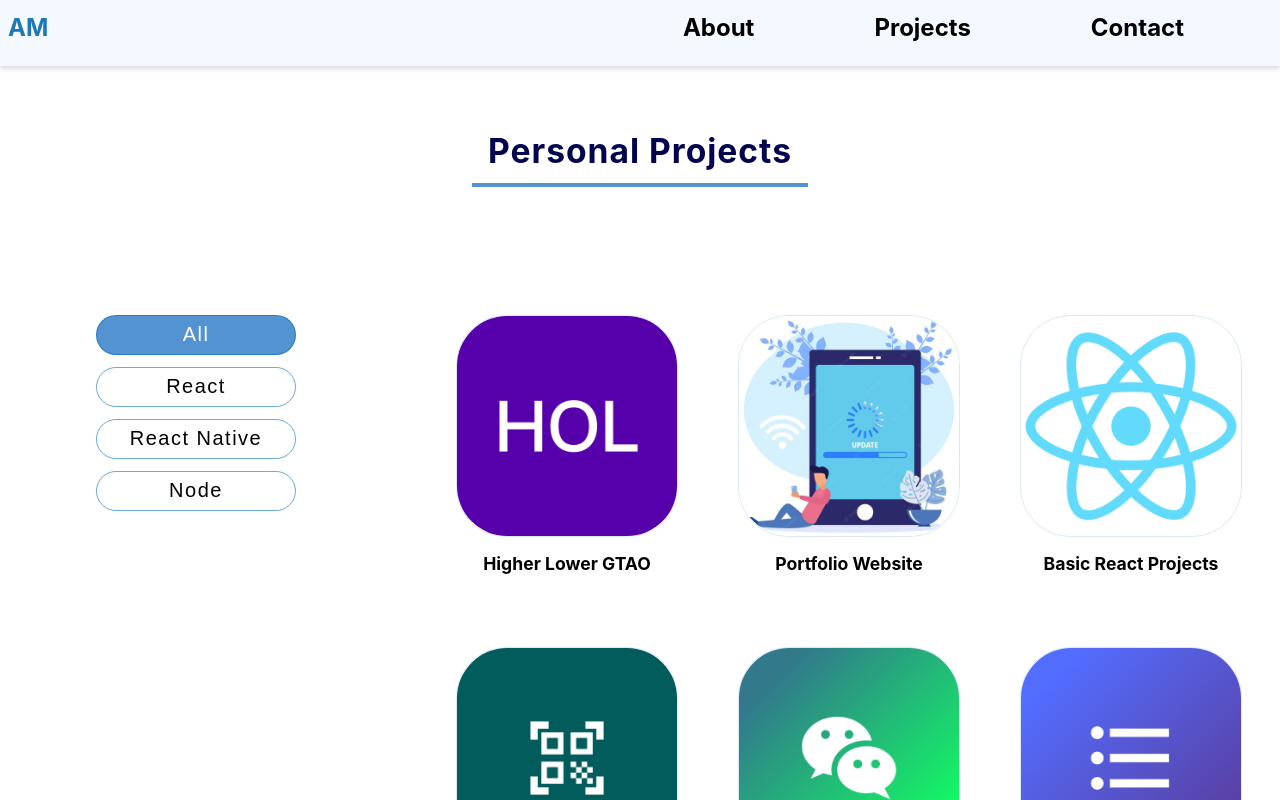
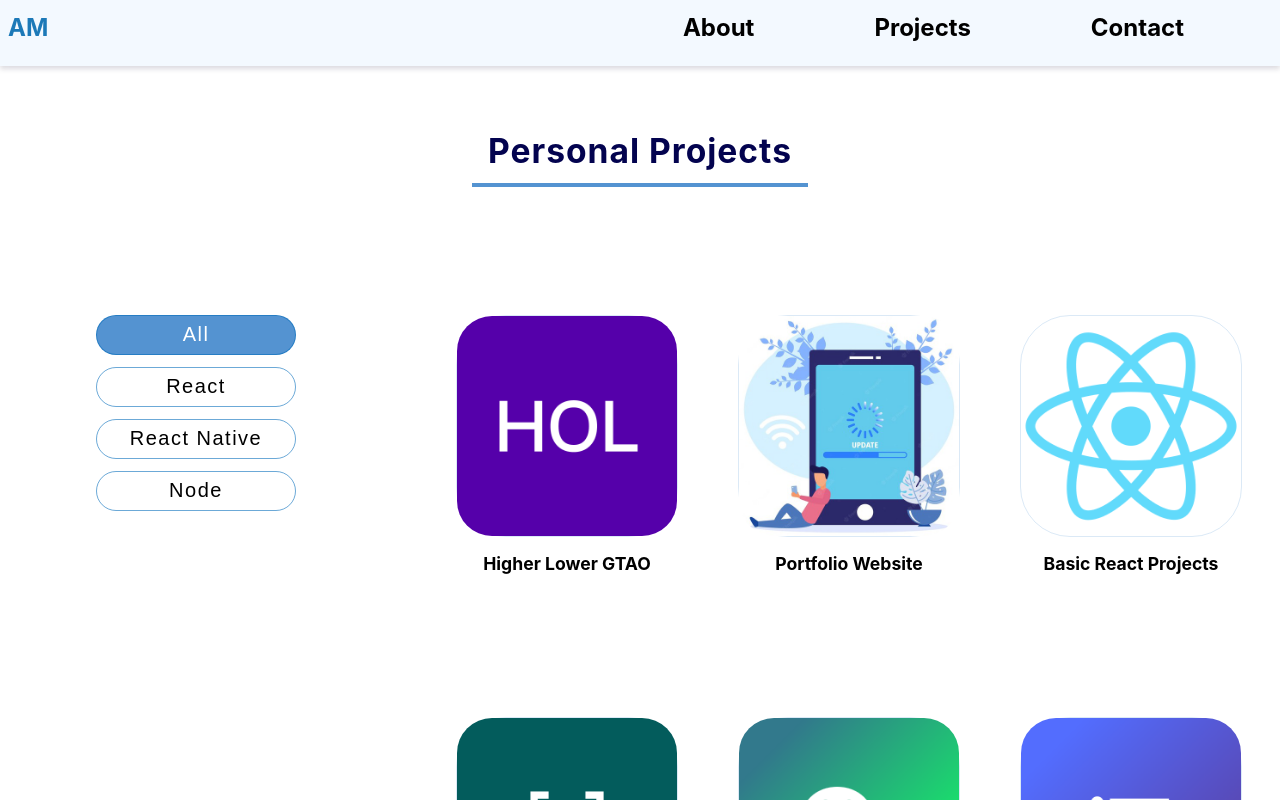
Before and after one commit to AryamanMishra/Portfolio-Website, a React (Create React App) app: page /projects in a window 1280 px wide. Shown: the top 800 px of the page. Built offline with nearby package versions, Linux system fonts and the light colour scheme.

Commit message:
updated cards

```diff
--- a/src/components/Projects/ProjectCard.js
+++ b/src/components/Projects/ProjectCard.js
@@ -15,7 +15,6 @@ const ProjectCard = ({ project })=> {
                 </div>
                 <div className="project-card-back">
                     <p>{desc}</p>
-
                     <div className='project-links'>
                         <a href={githubLink} target='_blank' rel="noreferrer">
                             <AiFillGithub color='black' size={25}/>
--- a/src/components/Projects/Projects.js
+++ b/src/components/Projects/Projects.js
@@ -47,6 +47,7 @@ const Projects = ()=> {
                                 projectTags.map((tagObj,idx)=> {
                                     return (
                                         <button
+                                            key={idx}
                                             className={`single-tag ${idx === activeTagIndex && 'active-tag'}`}
                                             onClick={()=>filterList(tagObj.tag,idx)}
 
--- a/src/styles/Projects.css
+++ b/src/styles/Projects.css
@@ -60,7 +60,7 @@
 .personal-projects-center {
 	display: grid;
 	column-gap: 60px;
-	row-gap: 110px;
+	row-gap: 180px;
 	grid-template-columns: auto auto auto;
 
 }
@@ -91,7 +91,7 @@
 	object-fit: contain;
 	width: 100%;
 	height: 100%;
-	border-radius: 50px;
+	border-radius: 35px;
 }
 
 .project-card-inner {
@@ -104,15 +104,14 @@
 
 .project-card:hover .project-card-inner {
 	transform: rotateY(180deg);
-	-webkit-backface-visibility: hidden;
-	backface-visibility:hidden;
 }
 
 .project-card-front, .project-card-back {
 	width: 100%;
 	height: 100%;
 	-webkit-backface-visibility: hidden;
-	backface-visibility:hidden
+	backface-visibility:hidden;
+	z-index: 2;
 }
 
 .project-card-front {
@@ -120,8 +119,6 @@
 }
 
 .project-card-front h2{
-	/* background-color: rgba(84, 147, 209, 0.518);
-	color: black; */
 	font-size: 1.1em;
 	border-radius: 50px;
 	padding: 0.25em 0.25em;
@@ -134,13 +131,13 @@
 	justify-content: space-between;
 	color: black;
 	transform: rotateY(180deg);
+	z-index: 1;
 }
 
 .project-card-back p {
 	font-size: 1em;
 	padding: 1.25em;
 	text-align: center;
-
 }
 
 .project-links {
```
